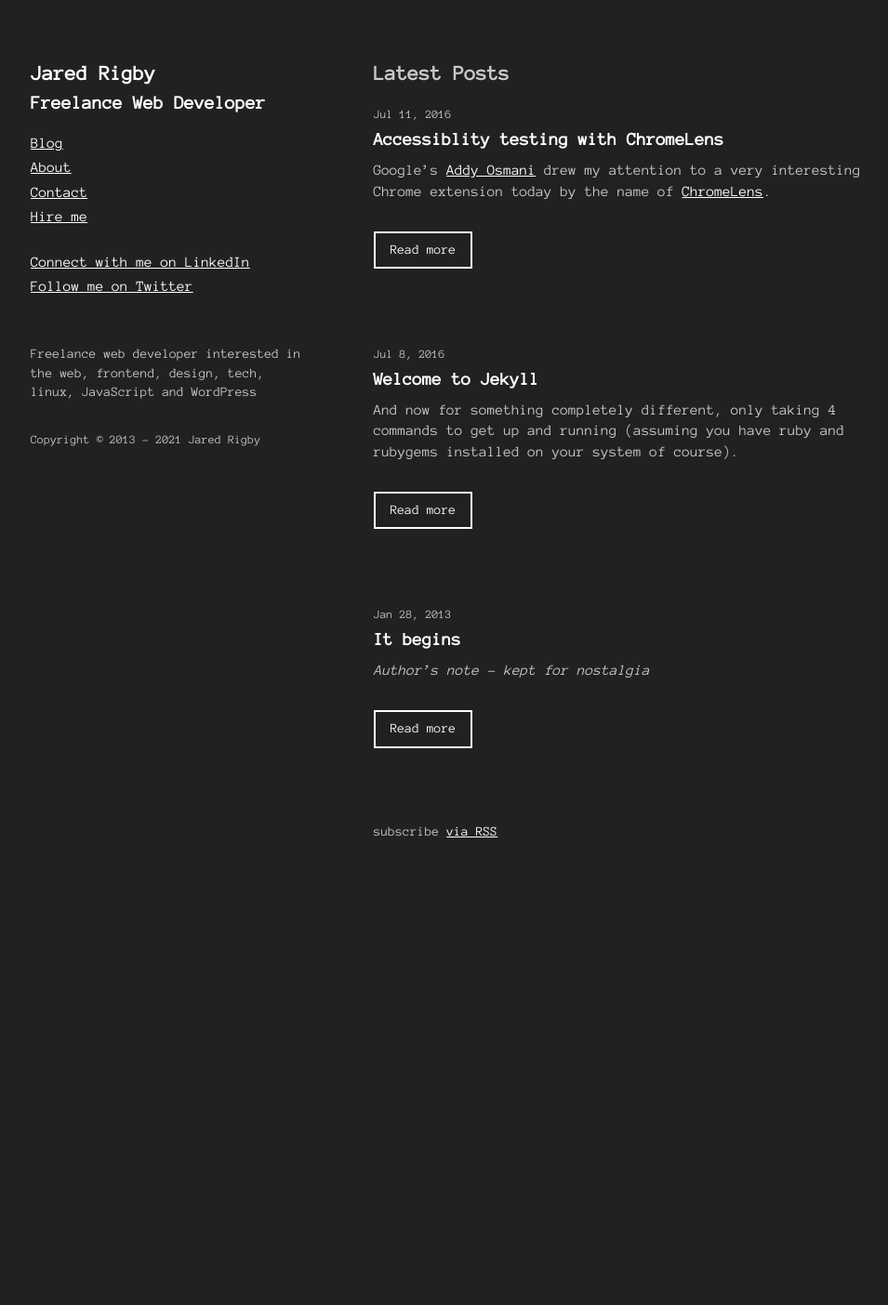
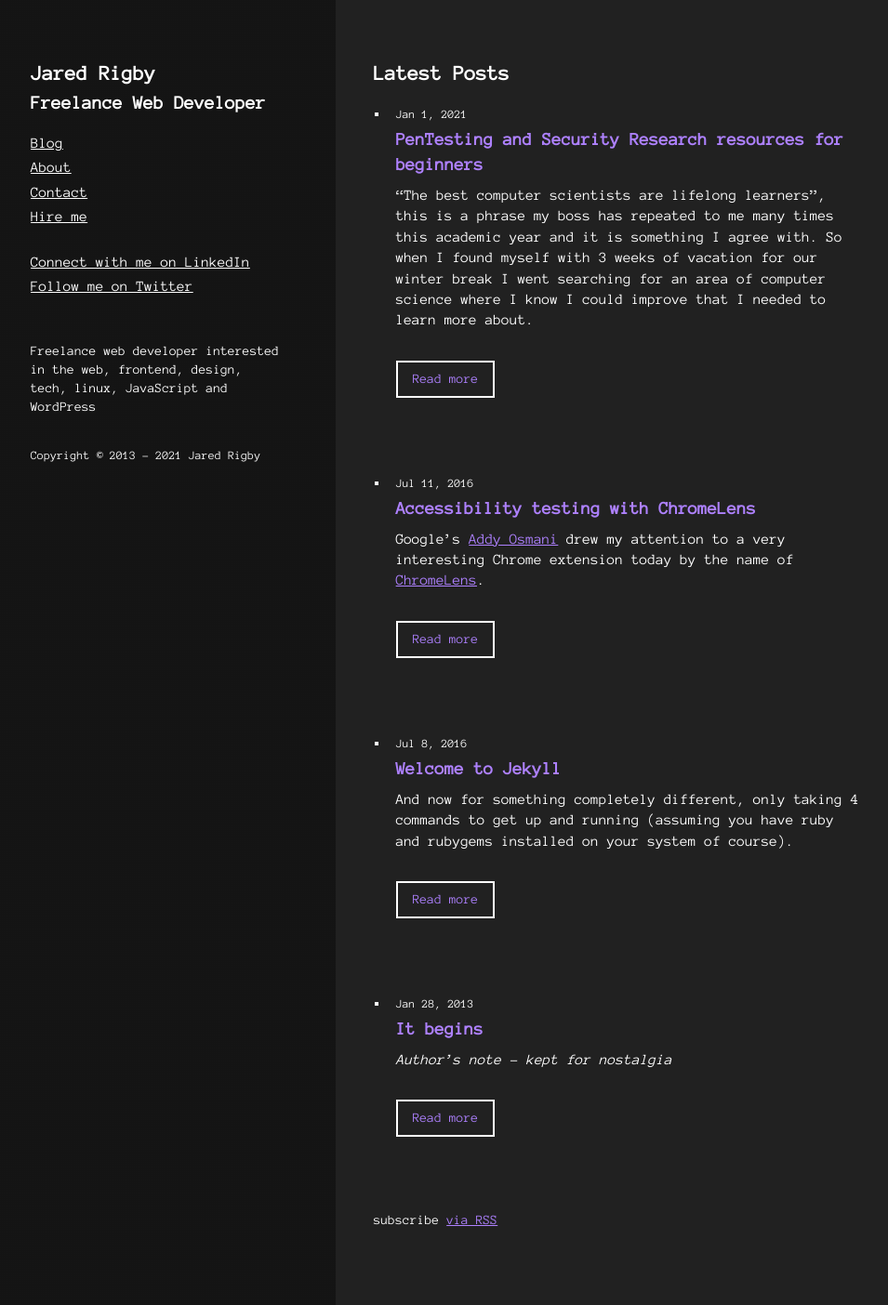
Before and after one commit to jazibobs/jazibobs.github.io, a Jekyll site: the page built from index.html, in a window 1280 px wide. Shown: the whole page at 93% size, without its empty margins (159-1114 px from the left). Built offline with Jekyll 4.4.1, drawn with Linux system fonts in a browser that asks for light colours; before the commit the page ends 985 px from its top, so only the background shows below that.

Commit message:
New blog post - intro to infosec

```diff
--- a/_layouts/default.html
+++ b/_layouts/default.html
@@ -3,7 +3,7 @@
 
   {% include head.html %}
 
-  <body>
+  <body class="site">
 
     <div class="site-wrapper">
 
--- a/_posts/2016-07-11-accessibility-testing-with-chromelens.md
+++ b/_posts/2016-07-11-accessibility-testing-with-chromelens.md
@@ -1,6 +1,6 @@
 ---
 layout: post
-title:  "Accessiblity testing with ChromeLens"
+title:  "Accessibility testing with ChromeLens"
 author: Jared
 date:   2016-07-11 13:51:36 +0100
 ---
--- /dev/null
+++ b/_posts/2021-01-01-sites-for-the-budding-security-researcher.md
@@ -0,0 +1,55 @@
+---
+layout: post
+title:  "PenTesting and Security Research resources for beginners"
+author: Jared
+date:   2021-01-01 16:16:00 +0800
+---
+
+"The best computer scientists are lifelong learners", this is a phrase my boss has repeated to me many times this academic year and it is something I agree with. So when I found myself with 3 weeks of vacation for our winter break I went searching for an area of computer science where I know I could improve that I needed to learn more about.
+
+One of these areas is penetration testing/ethical hacking.
+
+## Pretext
+
+During 2020 I was concluding my MSc, for my final project I built a web-based prototype for a live classroom quiz platform called [QuizWig](https://www.quizwig.com) - open beta coming in 2021.
+
+This was the first ever large scale project I had written with the MEVN stack (MongoDB, Express.js, Vue.js, Node.js) so a lot of the development process came with a learning curve. As the project progressed, I became more and more aware of the gaps in my knowledge relating to application security - especially for this new (to me) technology stack. This lead me to think, what pitfalls do I need to make myself aware of? What are the common attacks that can befall a system? How do hackers _learn_ to hack?!
+
+The last 3 weeks have given me a chance to begin to answer these questions.
+
+## What are the dangers?
+
+First things first, it's important to know what sort of attacks I was up against. [OWASP - The Open Web Application Security Project](https://owasp.org/) is a non-profit foundation working to improve the security of web applications. Their role is to educate developers on how to keep applications secure make the web a safer place for everyone.
+
+One of their flagship resources is their [top 10 web application security risks](https://owasp.org/www-project-top-ten/) which are as follows:
+1. Injection
+2. Broken Authentication
+3. Sensitive Data Exposure
+4. XML External Entities (XXE)
+5. Broken Access Control
+6. Security Misconfiguration
+7. Cross-Site Scripting (XSS)
+8. Insecure Deserialization
+9. Using Components with Known Vulnerabilities
+10. Insufficient Logging & Monitoring
+
+As you can see, there are multiple avenues that attacks can employ against a system to try to gain unlawful access to your systems and data. So what is the best way to test an application for these sorts of vulnerabilities?
+
+## Attack is the best form of defense!
+
+To keep out attackers you need to think and act like an attacker. To protect your applications from break-ins you need to try to break in...Learn the tricks, techniques, and tools that hackers regularly employ so you can employ them against your own systems and patch any issues as you find them. To be able to do this, you need to brush up on your knowledge of programming, Linux and cryptography. To get you started, here are some of the sites I've been using to guide me over the last few weeks.
+
+## Websites for learning hacking:
+- [Capture The Flag 101](https://ctf101.org/) - Capture the Flag (or CTF) is a style of hacking competition where players are challenged to find pieces of data - or _flags_ - within a target system which has a known vulnerability. CTF101 is a site by the engineering department of NYU to introduce you to the basics of breaking into computer systems.
+
+- [Cryptohack](https://cryptohack.org) - this platform was built by competitive CTF (capture the flag) players to guide you in learning more about cryptography. Expect to learn about data representation, asymmetric encryption and a bit of mathematics.
+
+- [OverTheWire](https://overthewire.org/wargames/) - this site provides a number of _Wargames_ for players to try. Wargames allow players to learn about security concepts in for form of games. OverTheWire provide a number of Wargames with a range of difficulties.
+
+- [PentesterLab (subscription needed)](https://pentesterlab.com/) - this paid site provides an introduction to penetration testing, you will learn about common bugs present in web applications and web servers and how hackers can use these to gain control of a system.
+
+- [PicoCTF](https://picoctf.org/resources) - created by Carnegie Mellon's security research department, PicoCTF is an annual CTF competition for targeted at high school students. Tasks from previous years are hosted in their [PicoGym](https://play.picoctf.org/) and available to practice learning about security concepts.
+
+- [pwn.college](https://pwn.college/) - from Arizona State University comes another platform for learning about cybersecurity. pwn.college provides lectures (on YouTube), office hours (on Twitch), a live chat server (on Discord) and a number of hosted CTF challenges for students to attempt. This course is aimed at students who have previously studied computer science but have not focused on cybersecurity before. As such, students will be expected to already have knowledge of Linux, computer architecture and low level programming with assembly.
+
+- [TryHackMe (subscription needed)](https://tryhackme.com/) - based in the U.K., TryHackMe is another platform that provides resources for learning cybersecurity in the form of small challenges known as _rooms_. While some of their content is locked behind a paywall, a great set of introductory challenges were released for Xmas 2020 in the form of their [Advent of Cyber](https://tryhackme.com/room/adventofcyber2) challenge.
--- a/_sass/_elements.scss
+++ b/_sass/_elements.scss
@@ -11,10 +11,15 @@ body {
 	color: $jr-content;
 	font-family: 'Anonymous Pro', monospace;
 	line-height: 1.4;
+	font-size: 1rem;
 }
 
 a {
-	color: $jr-white;
+	color: $jr-pink;
+
+	&:hover {
+		color: $jr-white;
+	}
 }
 
 p {
@@ -27,6 +32,27 @@ small {
 
 strong {
 	font-weight: bold;
+}
+
+ol {
+	padding-left: $pad*3;
+	list-style: decimal-leading-zero;
+	margin-bottom: $pad;
+
+	li {
+		padding-left: $pad*0.5;
+		margin-bottom: $pad/4;
+	}
+}
+
+ul {
+	padding-left: $pad;
+	list-style: square;
+	margin-bottom: $pad;
+
+	li {
+		padding-left: $pad*0.5;
+	}
 }
 
 em {
--- a/_sass/_layout.scss
+++ b/_sass/_layout.scss
@@ -33,6 +33,7 @@
 	text-decoration: none;
 	font-weight: bold;
 	margin-bottom: $pad;
+	color: $jr-white;
 }
 
 .post-list {
@@ -109,6 +110,11 @@
 }
 
 @media screen and (min-width: 60rem) {
+
+	.site {
+		background: linear-gradient(90deg, darken($jr-grey, 5%) calc(50% - 7.5rem), $jr-grey calc(50% - 7.501rem));
+	}
+
 	.site-wrapper {
 		max-width: 60rem;
 		padding: $pad*4 $pad*2;
@@ -121,15 +127,16 @@
 	}
 
 	.site-header {
-		width: 33%;
+		width: 17rem;
 		text-align: left;
-		float: left;
+		position: fixed;
 	}
 
 	.site-nav {
 		a {
 			display: block;
 			margin-bottom: $pad/4;
+			color: $jr-white;
 		}
 	}
 
@@ -141,10 +148,9 @@
 
 	.site-footer {
 		margin-top: $pad;
-		width: 33%;
-		text-align: left;
-		float: left;
-		clear: left;
+		width: 17rem;
+		position: fixed;
+		top: 22rem;
 	}
 
 	.site-copyright {
--- a/css/main.scss
+++ b/css/main.scss
@@ -5,7 +5,8 @@
 
 $jr-grey: #212121;
 $jr-white: #ffffff;
-$jr-content: #c8c8c8;
+$jr-content: #ffffff;
+$jr-pink: #ae81ff;
 
 $pad: 1rem;
 
```
Also changed, not shown: other parts of _posts/2016-07-11-accessibility-testing-with-chromelens.md (+1 -1 lines).
